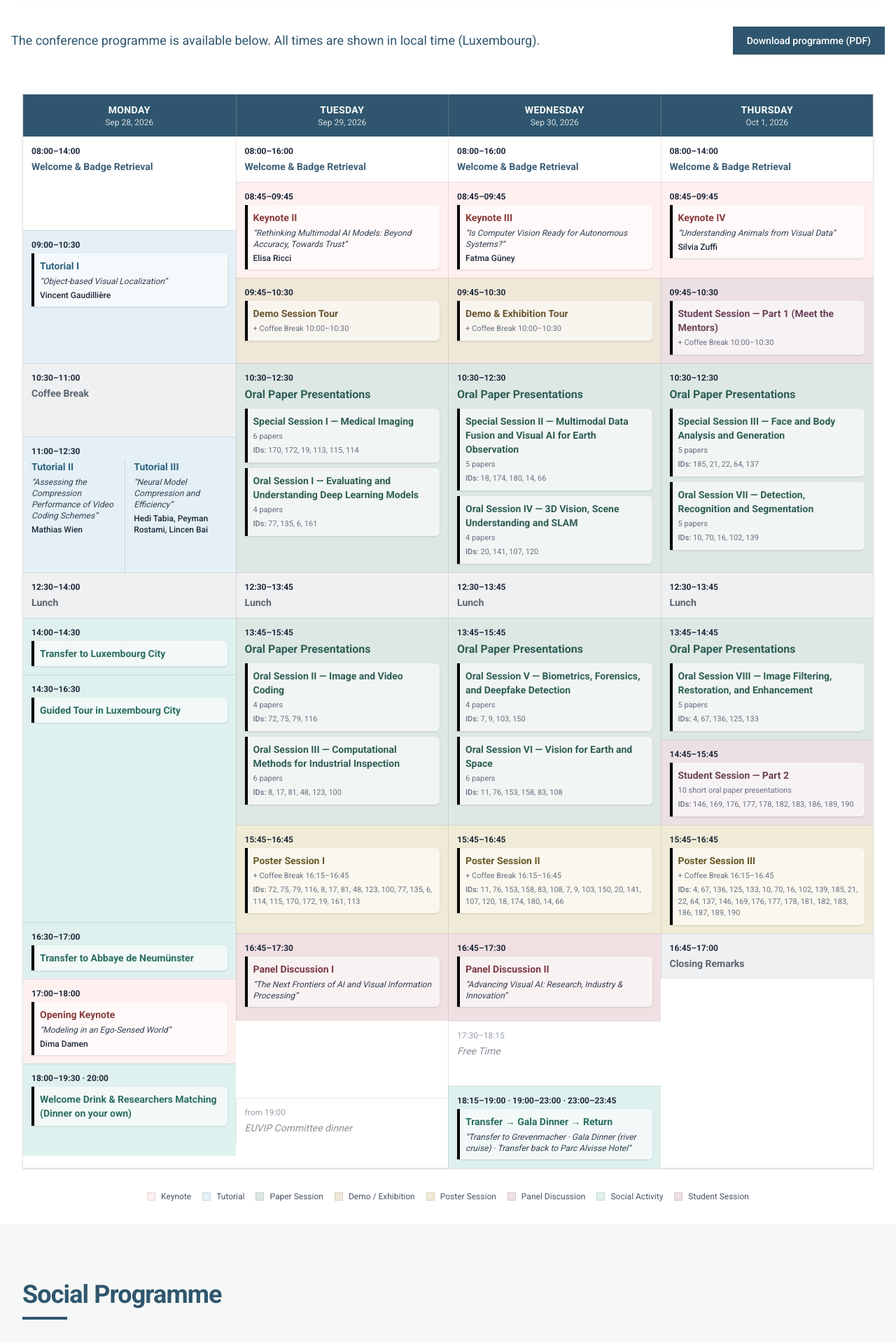
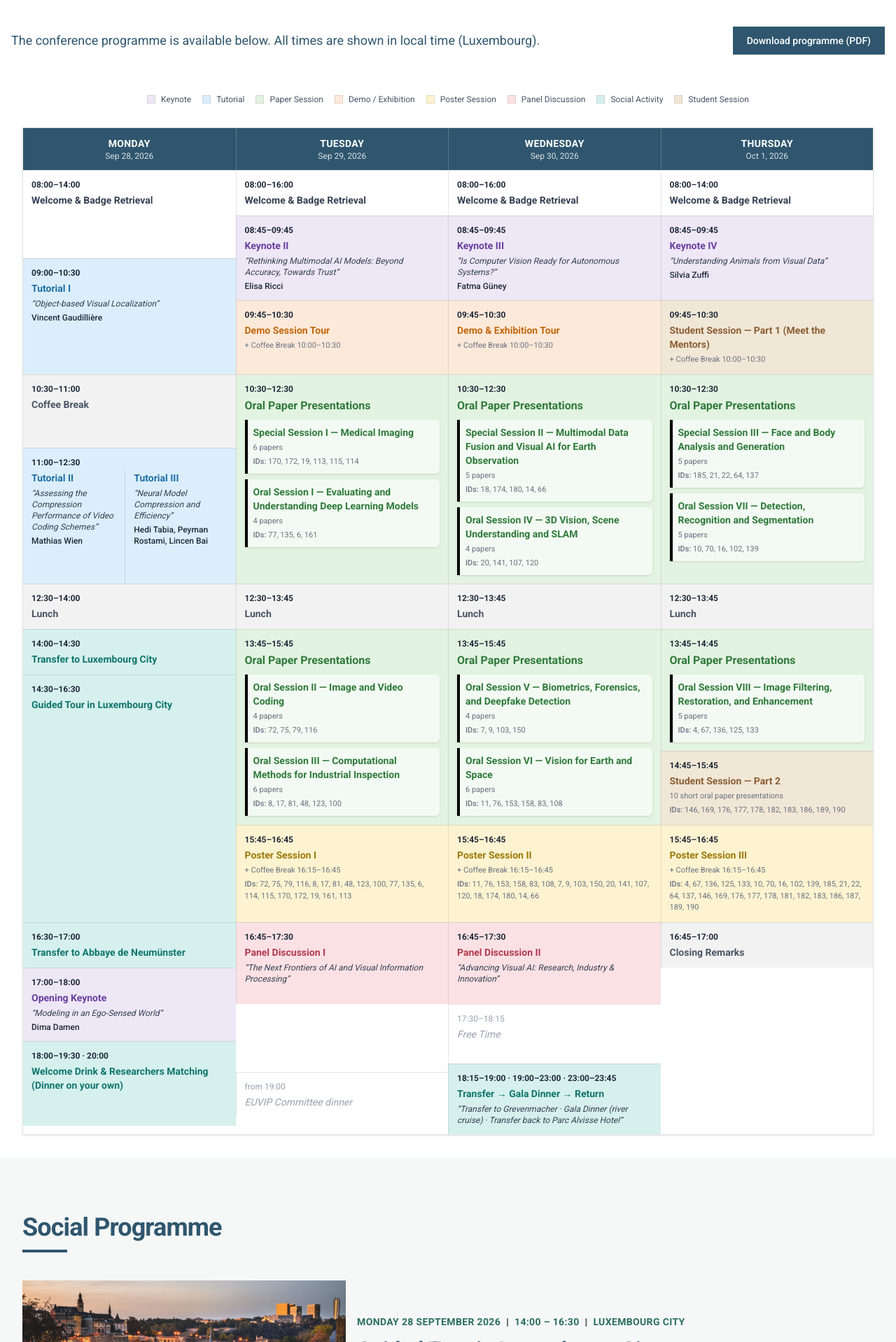
Before and after one commit to euvip2026/euvip2026.github.io, a Next.js app: page /program in a window 1280 px wide. Shown: the part 290-2208 px from the top of the page at 70% size. Built offline with nearby package versions, Linux system fonts and the light colour scheme; no server answers.

Commit message:
Revert to the original program

```diff
--- a/src/app/program/page.tsx
+++ b/src/app/program/page.tsx
@@ -50,19 +50,19 @@ const TYPE_STYLES: Record<
   BlockType,
   { row: string; accent: string; label: string }
 > = {
-  welcome: { row: 'bg-white', accent: 'text-[#3d5f77]', label: 'General' },
-  keynote: { row: 'bg-[#fff0f0]', accent: 'text-[#8a3a3a]', label: 'Keynote' },
-  tutorial: { row: 'bg-[#e4f0f6]', accent: 'text-[#2e6580]', label: 'Tutorial' },
-  tour: { row: 'bg-[#efe7d8]', accent: 'text-[#6b5530]', label: 'Demo / Exhibition' },
-  coffee: { row: 'bg-[#eef0f2]', accent: 'text-[#5a6570]', label: 'Break' },
-  oral: { row: 'bg-[#dde8e5]', accent: 'text-[#2e5e54]', label: 'Paper Session' },
-  lunch: { row: 'bg-[#eef0f2]', accent: 'text-[#5a6570]', label: 'Break' },
-  poster: { row: 'bg-[#f0ebd6]', accent: 'text-[#6a5828]', label: 'Poster Session' },
-  panel: { row: 'bg-[#f0e0e2]', accent: 'text-[#7a3a44]', label: 'Panel Discussion' },
-  social: { row: 'bg-[#dff1ee]', accent: 'text-[#2a6e5e]', label: 'Social Activity' },
-  closing: { row: 'bg-[#eef0f2]', accent: 'text-[#5a6570]', label: 'Closing' },
-  free: { row: 'bg-white', accent: 'text-[#8a9099]', label: 'Free Time' },
-  student: { row: 'bg-[#ece0e4]', accent: 'text-[#6b4058]', label: 'Student Session' },
+  welcome: { row: 'bg-white', accent: 'text-gray-700', label: 'General' },
+  keynote: { row: 'bg-[#EDE7F6]', accent: 'text-[#6A3FA0]', label: 'Keynote' },
+  tutorial: { row: 'bg-[#DCEEFB]', accent: 'text-[#1D6FA5]', label: 'Tutorial' },
+  tour: { row: 'bg-[#FDE9D9]', accent: 'text-[#C1670B]', label: 'Demo / Exhibition' },
+  coffee: { row: 'bg-[#F2F2F2]', accent: 'text-gray-600', label: 'Break' },
+  oral: { row: 'bg-[#E3F3E1]', accent: 'text-[#2F7A3B]', label: 'Paper Session' },
+  lunch: { row: 'bg-[#F2F2F2]', accent: 'text-gray-600', label: 'Break' },
+  poster: { row: 'bg-[#FDF3D0]', accent: 'text-[#9C7A0A]', label: 'Poster Session' },
+  panel: { row: 'bg-[#FBE1E4]', accent: 'text-[#B23A4E]', label: 'Panel Discussion' },
+  social: { row: 'bg-[#D6F0ED]', accent: 'text-[#0F766E]', label: 'Social Activity' },
+  closing: { row: 'bg-[#F2F2F2]', accent: 'text-gray-600', label: 'Closing' },
+  free: { row: 'bg-white', accent: 'text-gray-400', label: 'Free Time' },
+  student: { row: 'bg-[#F1E7D6]', accent: 'text-[#8B5E34]', label: 'Student Session' },
 }
 
 const LEGEND_TYPES: BlockType[] = [
@@ -170,6 +170,16 @@ export default function SchedulePage() {
       {/* Schedule Content */}
       <section className="bg-background py-8">
         <div className="mx-auto max-w-7xl px-4 sm:px-6 lg:px-8">
+          {/* Legend */}
+          <div className="mb-8 flex flex-wrap justify-center gap-x-4 gap-y-2">
+            {LEGEND_TYPES.map((type) => (
+              <div key={type} className="flex items-center gap-2">
+                <span className={`h-3 w-3 shrink-0 ${TYPE_STYLES[type].row} border border-black/10`} />
+                <span className="text-xs text-gray-600">{TYPE_STYLES[type].label}</span>
+              </div>
+            ))}
+          </div>
+
           {/* Full week grid, days side by side with a shared timeline — identical clock
               times land on the same row across all four columns, like the printed programme. */}
           <div className="overflow-x-auto border border-black/10 shadow-sm">
@@ -199,8 +209,7 @@ export default function SchedulePage() {
               {timeline.rows.map((dayRows, dayIndex) =>
                 dayRows.map(({ block, rowStart, rowEnd }, index) => {
                   const style = TYPE_STYLES[block.type]
-                  const plainTypes: BlockType[] = ['welcome', 'coffee', 'lunch', 'closing', 'free']
-                  const isEmbedded = !plainTypes.includes(block.type) && block.layout !== 'split'
+                  const isEmbedded = Boolean(block.heading) && block.layout !== 'split'
                   const embeddedBorder = style.accent.replace('text-', 'border-l-')
                   return (
                     <div
@@ -275,16 +284,6 @@ export default function SchedulePage() {
           <p className="mt-3 text-center text-xs text-gray-500 lg:hidden">
             Scroll horizontally to see all four days.
           </p>
-
-          {/* Legend */}
-          <div className="mt-8 flex flex-wrap justify-center gap-x-4 gap-y-2">
-            {LEGEND_TYPES.map((type) => (
-              <div key={type} className="flex items-center gap-2">
-                <span className={`h-3 w-3 shrink-0 ${TYPE_STYLES[type].row} border border-black/10`} />
-                <span className="text-xs text-gray-600">{TYPE_STYLES[type].label}</span>
-              </div>
-            ))}
-          </div>
         </div>
       </section>
 
```
